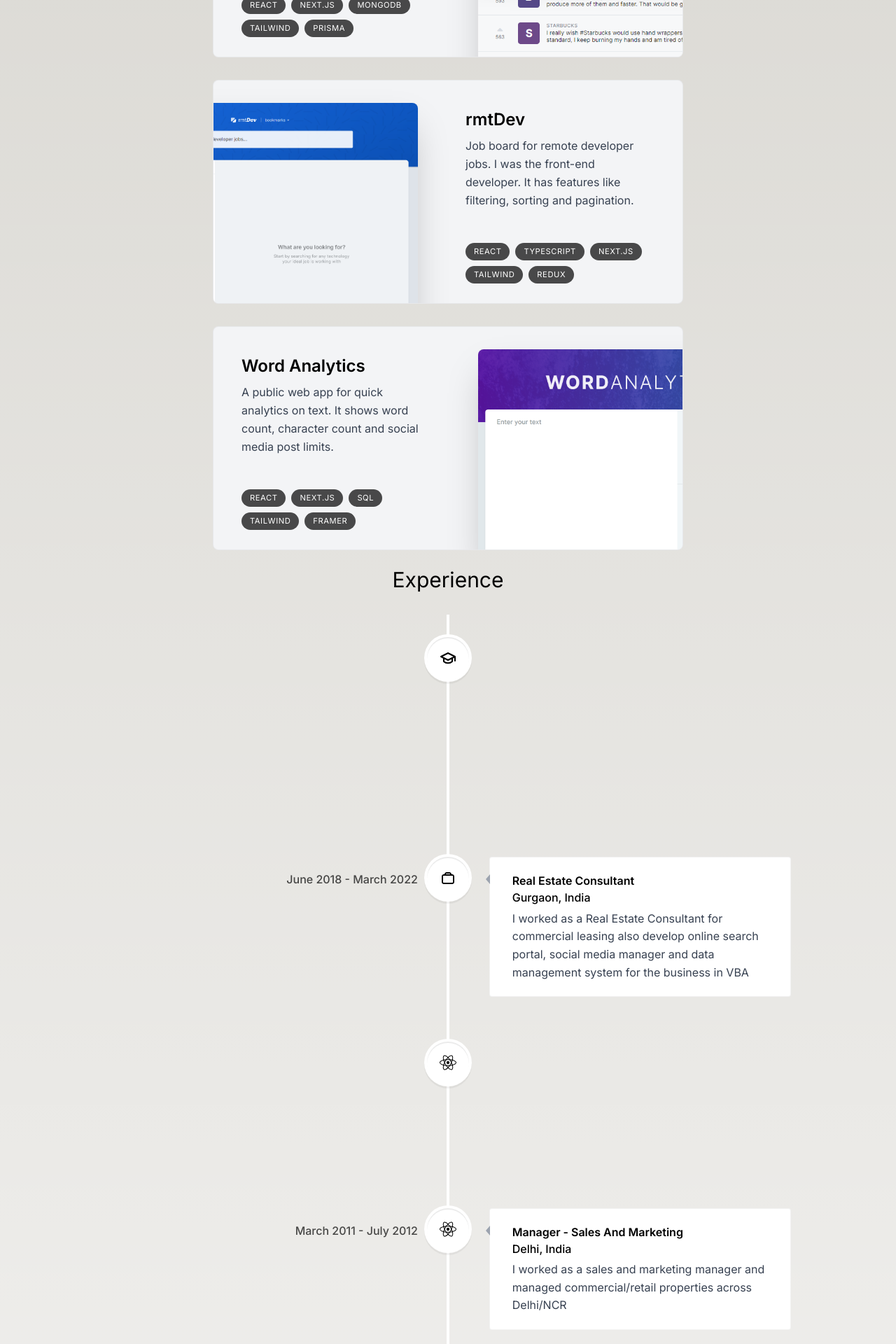
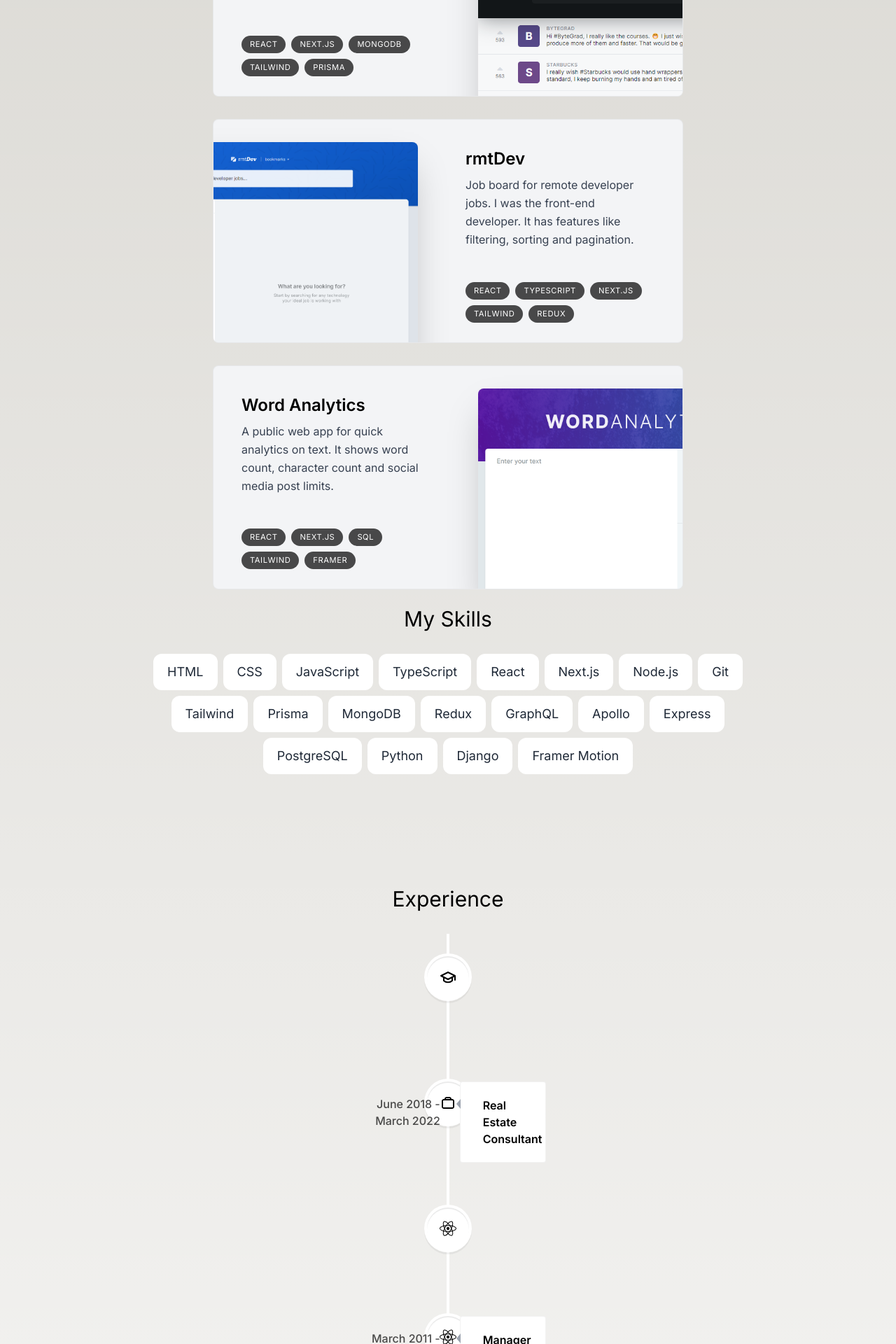
Before and after one commit to vijend795/my-portfolio, a Next.js app: page / in a window 1280 px wide. Shown: the part 880-2800 px from the top of the page at 70% size. Built offline with nearby package versions, Linux system fonts and the light colour scheme.

Commit message:
updated skills

```diff
--- a/app/component/experience.js
+++ b/app/component/experience.js
@@ -8,6 +8,7 @@ import {
 } from "react-vertical-timeline-component";
 import "react-vertical-timeline-component/style.min.css";
 import Heading from "./subComponent/heading";
+import ExperienceCard from "./subComponent/experienceCard";
 
 
 export default function Experience() {
@@ -19,6 +20,7 @@ export default function Experience() {
       <VerticalTimeline lineColor="white">
         {experiencesData.map((item, index) => (
           <React.Fragment key={index}>
+
             <VerticalTimelineElement
               contentStyle={{
                 background: "f3f4f6",
@@ -39,11 +41,14 @@ export default function Experience() {
                 fontSize: "1.5rem",
               }}
             >
-              <h3 className="font-semibold capitalize">{item.title}</h3>
-              <p className="font-normal !mt-0">{item.location}</p>
+              <ExperienceCard item={item}/>
+              {/* {item.title} */}
+              {/* <h3 className="font-semibold capitalize">{item.title}</h3> */}
+
+              {/* <p className="font-normal !mt-0">{item.location}</p>
               <p className="!mt-1 !font-normal text-gray-700 dark:text-white/75">
                 {item.description}
-              </p>
+              </p> */}
             </VerticalTimelineElement>
           </React.Fragment>
         ))}
--- a/app/component/header.js
+++ b/app/component/header.js
@@ -34,7 +34,7 @@ export default function Header() {
   },[])
 
   return (
-    <header className="z-[999] relative bg-green-400 flex justify-center">
+    <header className="  top-0 z-[999] relative bg-green-400 flex justify-center">
       <nav className=" flex mt-10 fixed top-0  ">
         <ul className=" flex flex-row items-center gap-10 px-9 rounded-full py-3 bg-white">
           {navLinks.map((link) => (
--- a/app/component/project.js
+++ b/app/component/projects.js
@@ -12,7 +12,7 @@ import Heading from "./subComponent/heading";
 
 const Projects = () => {
   return (
-    <section  id='projects' className="flex flex-col justify-start items-center px-5 rounded-lg my-6">
+    <section  id='projects' className="flex flex-col justify-start items-center px-5 rounded-lg mb-6 mt-20">
 
       <Heading>My Projects</Heading>
       <div>
--- /dev/null
+++ b/app/component/skills.js
@@ -0,0 +1,24 @@
+import React from 'react'
+import { skillsData } from '../data/data_cv'
+import Heading from './subComponent/heading'
+
+const Skills = () => {
+  return (
+    <section id ='skills' className='mb-28 max-w-[53rem] scroll-mt-28 text-center sm:mb-40'>
+      <Heading>My Skills</Heading>
+       <ul className="flex flex-wrap justify-center gap-2 text-lg text-gray-800">
+
+      {
+        skillsData.map((skill)=>(
+          <div key={skill} className="bg-white borderBlack rounded-xl px-5 py-3 dark:bg-white/10 dark:text-white/80">
+            {skill}
+          </div>
+        ))
+      }
+      </ul>
+
+    </section>
+  )
+}
+
+export default Skills
--- /dev/null
+++ b/app/component/subComponent/experienceCard.js
@@ -0,0 +1,17 @@
+import React from 'react'
+
+const ExperienceCard = ({item}) => {
+  return (
+    <div>
+      <h1 className='font-semibold capitalize'>{item.title}</h1>
+    {/* <h3 className="font-semibold capitalize">{item.title}</h3>
+
+    <p className="font-normal !mt-0">{item.location}</p>
+    <p className="!mt-1 !font-normal text-gray-700 dark:text-white/75">
+      {item.description}
+    </p> */}
+    </div>
+  )
+}
+
+export default ExperienceCard
--- a/app/page.js
+++ b/app/page.js
@@ -1,8 +1,9 @@
 import Image from 'next/image'
 import Intro from './component/intro'
-import Projects from './component/project'
+import Projects from './component/projects'
 import Experience from './component/experience'
 import ContactUs from './component/contactUs'
+import Skills from './component/skills'
 
 export default function Home() {
 
@@ -10,6 +11,7 @@ export default function Home() {
     <main className="flex min-h-screen flex-col items-center justify-between p-24">
     <Intro />
     <Projects/>
+    <Skills/>
     <Experience />
     <ContactUs />
 
```
